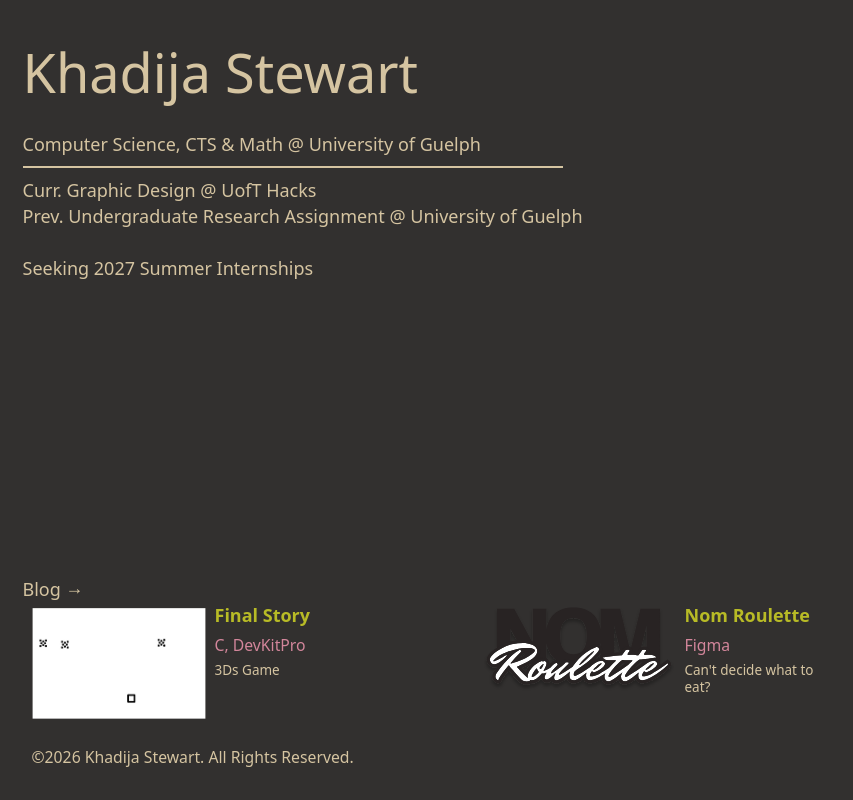
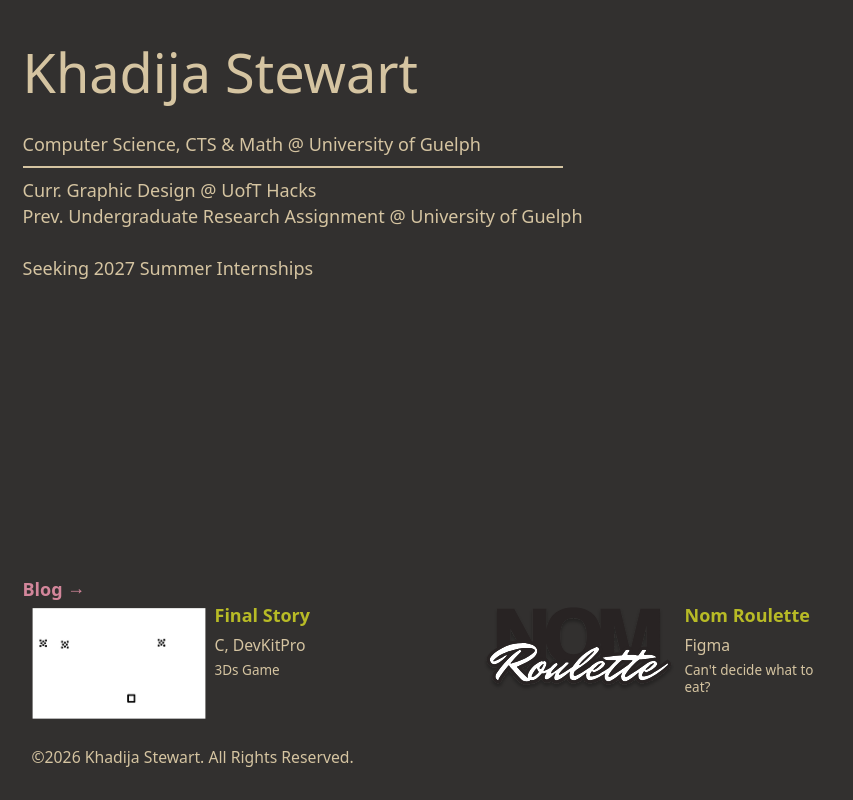
Before and after one commit to stwrtka/portfolio, a React (Vite) app: page / in a window 1280 px wide. Shown: the whole page, without its empty margins (0-853 px from the left). Built offline with nearby package versions, Linux system fonts and the light colour scheme; a web font is replaced by a local one.

Commit message:
add routing to home and blog page

```diff
--- a/package.json
+++ b/package.json
@@ -17,6 +17,7 @@
     "react": "^19.2.7",
     "react-dom": "^19.2.7",
     "react-markdown": "^10.1.0",
+    "react-router-dom": "^7.18.4",
     "rehype-raw": "^7.0.0",
     "rehype-sanitize": "^6.0.0",
     "remark-gfm": "^4.0.1",
--- /dev/null
+++ b/src/App.tsx
@@ -0,0 +1,17 @@
+import { BrowserRouter, Routes, Route } from 'react-router-dom';
+
+import Home from "./pages/Home.tsx";
+import BlogView from './pages/Blog.tsx';
+
+const App = () => {
+    return (
+        <BrowserRouter>
+            <Routes>
+                <Route path="/" element={<Home />} />
+                <Route path="/blog" element={<BlogView />} />
+            </Routes>
+        </BrowserRouter>
+    )
+}
+
+export default App;
--- a/src/components/BlogLayout.tsx
+++ b/src/components/BlogLayout.tsx
@@ -1,5 +1,5 @@
 import { useState } from "react";
-import { posts } from "../data/posts";
+import { posts } from "../data/Posts";
 import { PostContent } from "./PostContent";
 
 export default function BlogLayout() {
--- a/src/components/ProjectCard.tsx
+++ b/src/components/ProjectCard.tsx
@@ -1,5 +1,4 @@
 import '../index.css'
-import Bunny from '../assets/bunny.svg'
 
 type CardInfo = {
   icon?:string,
@@ -20,7 +19,7 @@ function ProjectCard(content: CardInfo) {
             <a href={content.link}>
               <div className="self-stretch justify-start text-green text-base font-bold">{content.title}</div>
             </a>
-            <div className="self-stretch justify-start text-sm text-pink font-normal">{content.tech_stack}</div>
+            <div className="self-stretch justify-start text-sm font-normal">{content.tech_stack}</div>
             <div className="self-stretch justify-star text-xs font-normal">{content.description}</div>
           </div>
         </div>
@@ -32,10 +31,10 @@ function ProjectCard(content: CardInfo) {
       <div className="left-0 inline-flex gap-3.5">
         <div className="inline-flex flex-col justify-start gap-1">
           <a href={content.link}>
-            <div className="self-stretch justify-start text-stone-100 text-base font-bold">{content.title}</div>
+            <div className="self-stretch justify-start text-green text-base font-bold">{content.title}</div>
           </a>
-          <div className="self-stretch justify-start text-stone-100 text-base font-normal">{content.tech_stack}</div>
-          <div className="self-stretch justify-start text-stone-100 text-xs font-normal">{content.description}</div>
+          <div className="self-stretch justify-start text-base font-normal">{content.tech_stack}</div>
+          <div className="self-stretch justify-start text-xs font-normal">{content.description}</div>
         </div>
       </div>
     </div>
--- a/src/main.tsx
+++ b/src/main.tsx
@@ -1,38 +1,11 @@
 import { StrictMode } from 'react'
 import { createRoot } from 'react-dom/client'
-import ProjectCard from './components/ProjectCard.tsx'
-import FinalStory from './assets/3ds-side-by-side.png'
-import NomRoulette from './assets/nom-roulette-logo.svg'
+import './index.css'
+import App from './App.tsx'
 
-import './index.css'
 
 createRoot(document.getElementById('root')!).render(
   <StrictMode>
-    <meta name="viewport" content="width=device-width, initial-scale=1.0" />
-    <div className="flex flex-col text-white no-scrollbar min-h-screen font-body p-5">
-      <div className='flex-1 pt-5'>
-        <h1 className='text-5xl pb-5'>Khadija Stewart</h1>
-        <div className='border-b-2 w-120 py-2'>
-          <p>Computer Science, CTS & Math @ University of Guelph</p>
-        </div>
-        <div className='pt-2'>
-          <ul>
-            <li>Curr. Graphic Design @ UofT Hacks</li>
-            <li>Prev. Undergraduate Research Assignment @ University of Guelph</li>
-            <p><br></br>Seeking 2027 Summer Internships</p>
-          </ul>
-        </div>
-      </div>
-      <p>Blog →</p>
-
-      <div id="projects" className="flex grid-cols-3 gap-20">
-          <ProjectCard icon={FinalStory} title='Final Story' tech_stack='C, DevKitPro' description='3Ds Game' link='https://github.com/stwrtka/final-story'/>
-          <ProjectCard icon={NomRoulette} title='Nom Roulette' tech_stack='Figma' description="Can't decide what to eat?" link='https://www.figma.com/proto/gFWvx2QGcUpa9KjzOLQbNj/Nom-Roulette?node-id=106-410&p=f&viewport=151%2C392%2C0.12&t=CVQW6TUHVK1UMSC3-1&scaling=scale-down&content-scaling=fixed&starting-point-node-id=106%3A410&page-id=0%3A1'/>
-      </div>
-
-    <footer className='w-full p-2 static'>
-      <p className='text-sm text-white'>©2026 Khadija Stewart. All Rights Reserved.</p>
-    </footer>
-  </div>
+    <App />
   </StrictMode>
 )
--- a/src/blog.tsx
+++ b/src/pages/Blog.tsx
@@ -1,19 +1,19 @@
-import { StrictMode } from 'react'
-import { createRoot } from 'react-dom/client'
-import Blog from './components/BlogLayout.tsx'
+import BlogLayout from '../components/BlogLayout.tsx'
+import '../index.css'
 
-
-import './index.css'
-
-createRoot(document.getElementById('root')!).render(
-  <StrictMode>
+function BlogView () {
+  return (
+    <body>
     <meta name="viewport" content="width=device-width, initial-scale=1.0" />
         <div id="blog" className='pb-10 '>
-          <Blog />
+          <BlogLayout />
         </div>
 
     <footer className='w-full bg-accent p-2 static'>
       <p className='text-sm text-white'>©2026 Khadija Stewart. All Rights Reserved.</p>
     </footer>
-  </StrictMode>
-)
+  </body>
+  )
+}
+
+export default BlogView
--- /dev/null
+++ b/src/pages/Home.tsx
@@ -0,0 +1,39 @@
+import ProjectCard from '../components/ProjectCard'
+import FinalStory from '../assets/3ds-side-by-side.png'
+import NomRoulette from '../assets/nom-roulette-logo.svg'
+import '../index.css'
+
+function Home () {
+   return (
+    <div>
+      <meta name="viewport" content="width=device-width, initial-scale=1.0" />
+      <div className="flex flex-col text-white no-scrollbar min-h-screen font-body p-5">
+        <div className='flex-1 pt-5'>
+          <h1 className='text-5xl pb-5'>Khadija Stewart</h1>
+          <div className='border-b-2 w-120 py-2'>
+            <p>Computer Science, CTS & Math @ University of Guelph</p>
+          </div>
+          <div className='pt-2'>
+            <ul>
+              <li>Curr. Graphic Design @ UofT Hacks</li>
+              <li>Prev. Undergraduate Research Assignment @ University of Guelph</li>
+              <p><br></br>Seeking 2027 Summer Internships</p>
+          </ul>
+        </div>
+      </div>
+      <a href='/blog' className='font-bold text-pink' >Blog →</a>
+
+      <div id="projects" className="flex grid-cols-3 gap-20">
+          <ProjectCard icon={FinalStory} title='Final Story' tech_stack='C, DevKitPro' description='3Ds Game' link='https://github.com/stwrtka/final-story'/>
+          <ProjectCard icon={NomRoulette} title='Nom Roulette' tech_stack='Figma' description="Can't decide what to eat?" link='https://www.figma.com/proto/gFWvx2QGcUpa9KjzOLQbNj/Nom-Roulette?node-id=106-410&p=f&viewport=151%2C392%2C0.12&t=CVQW6TUHVK1UMSC3-1&scaling=scale-down&content-scaling=fixed&starting-point-node-id=106%3A410&page-id=0%3A1'/>
+      </div>
+
+    <footer className='w-full p-2 static fill-black'>
+      <p className='text-sm text-white'>©2026 Khadija Stewart. All Rights Reserved.</p>
+    </footer>
+    </div>
+    </div>
+   )
+}
+
+export default Home;
```
Also changed, not shown: 1 other file (tests, documents, lock files or other folders).
